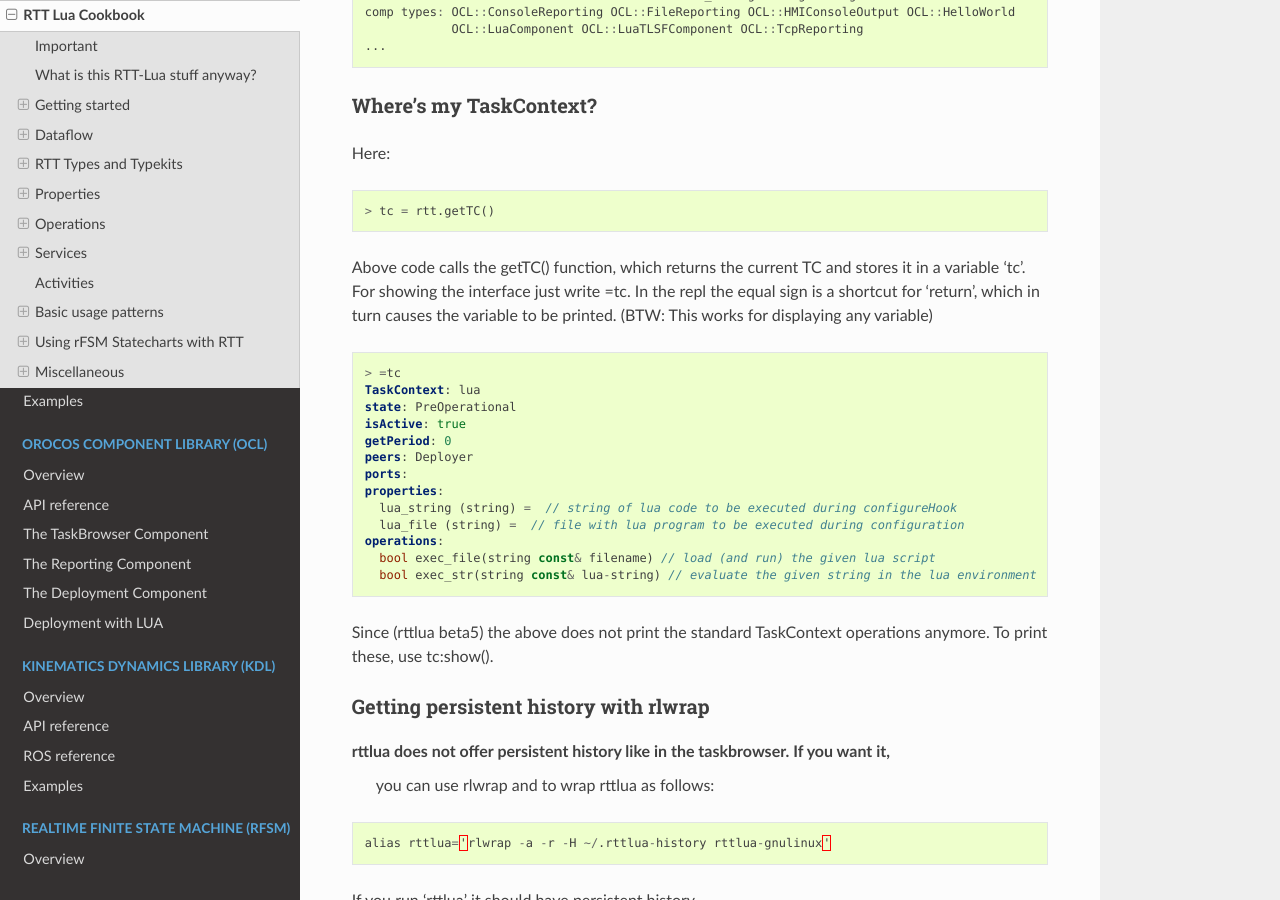
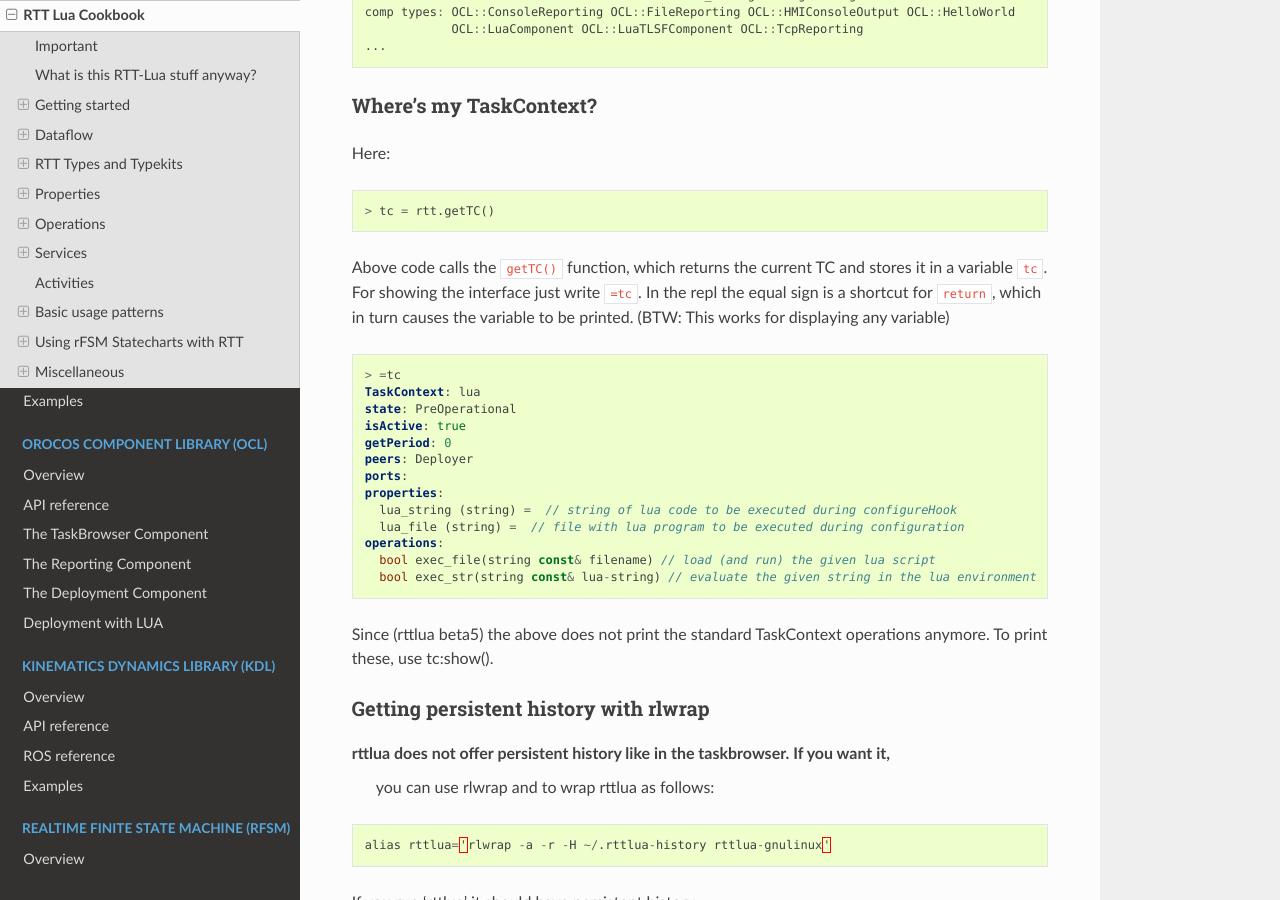
Before and after one commit to orocos/orocos-docs, a Sphinx documentation site: the page built from docs/rtt/rtt-lua-cookbook.rst, in a window 1280 px wide and 900 px high, scrolled down 4283 px. Built offline with Sphinx 7.4.7 and the Read the Docs theme 2.0.0, drawn with Linux system fonts in a browser that asks for light colours.

```diff
--- a/docs/rtt/rtt-lua-cookbook.rst
+++ b/docs/rtt/rtt-lua-cookbook.rst
@@ -179,9 +179,9 @@ Here:
 
 ..
 
-Above code calls the getTC() function, which returns the current TC and stores
-it in a variable 'tc'. For showing the interface just write =tc. In the repl
-the equal sign is a shortcut for 'return', which in turn causes the variable to
+Above code calls the ``getTC()`` function, which returns the current TC and stores
+it in a variable ``tc``. For showing the interface just write ``=tc``. In the repl
+the equal sign is a shortcut for ``return``, which in turn causes the variable to
 be printed. (BTW: This works for displaying any variable)
 
 ::
```
